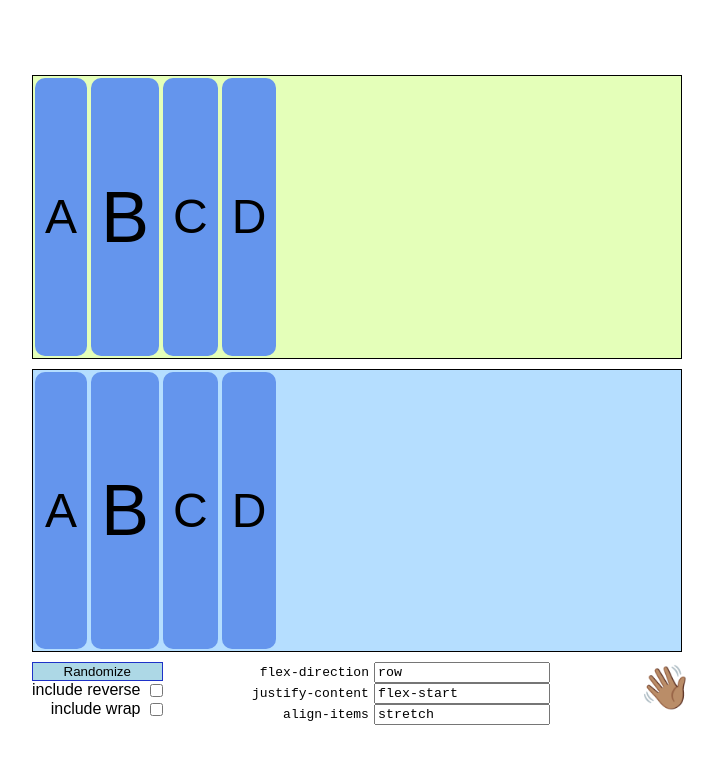
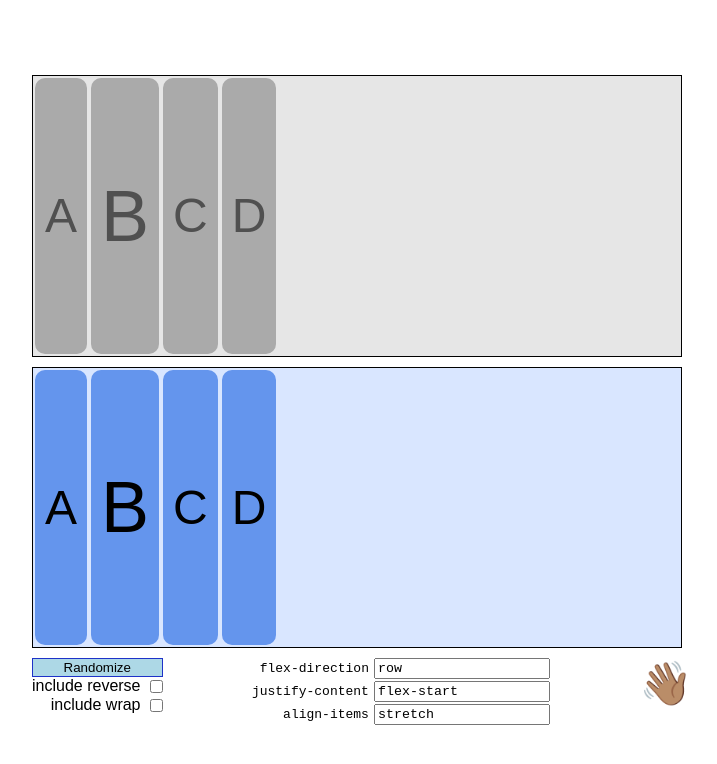
Before and after one commit to twodee/flexercise, a plain HTML site: page index.html in a window 1280 px wide. Shown: the whole page, without its empty margins (283-1000 px from the left). Drawn offline with Linux system fonts and the light colour scheme.

Commit message:
Decolorize expected. Add keyboard shortcuts.

```diff
--- a/main.js
+++ b/main.js
@@ -84,7 +84,7 @@ function initialize() {
 
   reload('none', 4);
 
-  randomizeButton.addEventListener('click', () => {
+  const randomize = () => {
     expectedState = {
       'justify-content': justifyContentOptions.pick(),
       'align-items': alignItemsOptions.pick(),
@@ -112,7 +112,9 @@ function initialize() {
 
     panelsRoot.style['flex-direction'] = expectedState['flex-direction'].startsWith('row') ? 'column' : 'row';
     statusLabel.innerHTML = isRight() ? '&#128077;&#127997;' : '&#128078;&#127997;';
-  });
+  };
+
+  randomizeButton.addEventListener('click', randomize);
 
   const initialStyle = getComputedStyle(actualPanel);
   actualState = {
@@ -147,6 +149,13 @@ function initialize() {
   registerListener(alignItemsInput, 'align-items', alignItemsOptions);
   registerListener(flexWrapInput, 'flex-wrap', flexWrapOptions);
   registerListener(alignContentInput, 'align-content', alignContentOptions);
+
+  alignItemsInput.addEventListener('keydown', e => {
+    if (e.key === 'Enter' && isRight()) {
+      randomize();
+      flexDirectionInput.focus();
+    }
+  });
 }
 
 function isRight() {
--- a/style.css
+++ b/style.css
@@ -74,6 +74,7 @@ body {
   grid-auto-flow: row;
   font-family: monospace;
   grid-column-gap: 5px;
+  grid-row-gap: 2px;
   justify-items: stretch;
   justify-content: space-between;
   align-items: center;
@@ -103,12 +104,17 @@ body {
 }
 
 #randomize-button:active {
-  background-color: orange;
+  background-color: rgb(100, 100, 150);
 }
 
 input[type="text"] {
   font-family: monospace;
   /* width: 30px; */
+}
+
+input[type="text"]:focus {
+  outline: none;
+  background-color: rgb(240, 240, 240);
 }
 
 .panel {
@@ -139,11 +145,11 @@ input[type="text"] {
 }
 
 #expected {
-  background-color: #E4FFB9;
+  background-color: rgb(230, 230, 230)
 }
 
 #actual {
-  background-color: #B5DEFF;
+  background-color: #D9E6FF;
 }
 
 .tile {
@@ -159,6 +165,11 @@ input[type="text"] {
   background-color: cornflowerblue;
 }
 
+#expected > .tile {
+  background-color: rgb(170, 170, 170);
+  color: rgb(80, 80, 80);
+}
+
 .tile:nth-child(2) {
   font-size: 72px;
   min-height: 78px;
```
